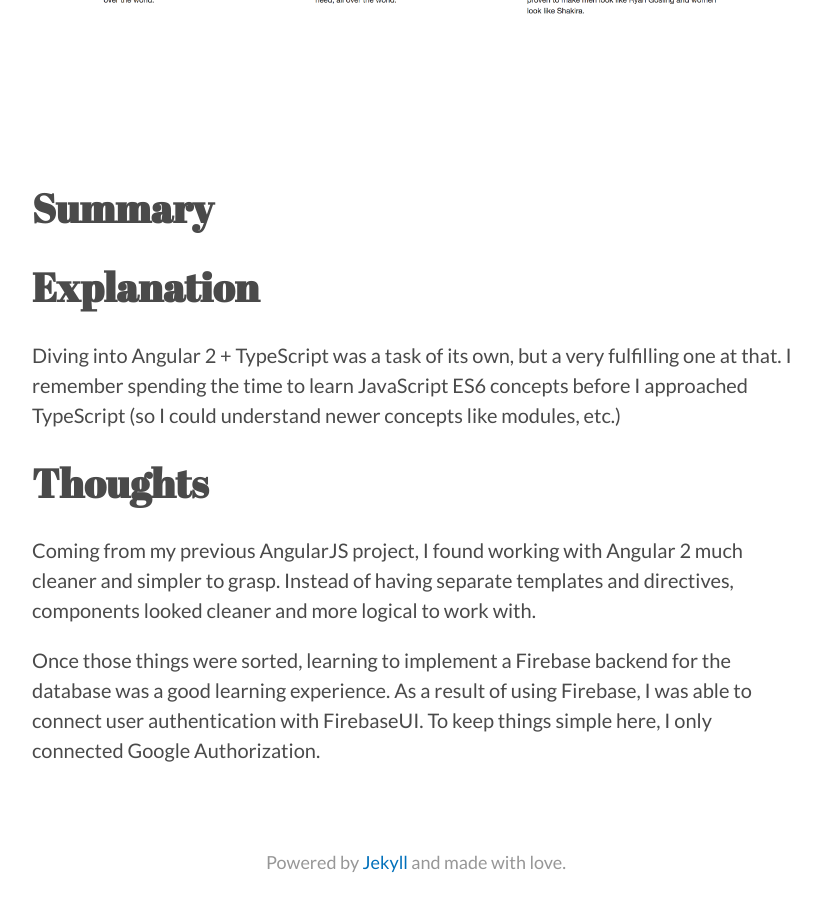
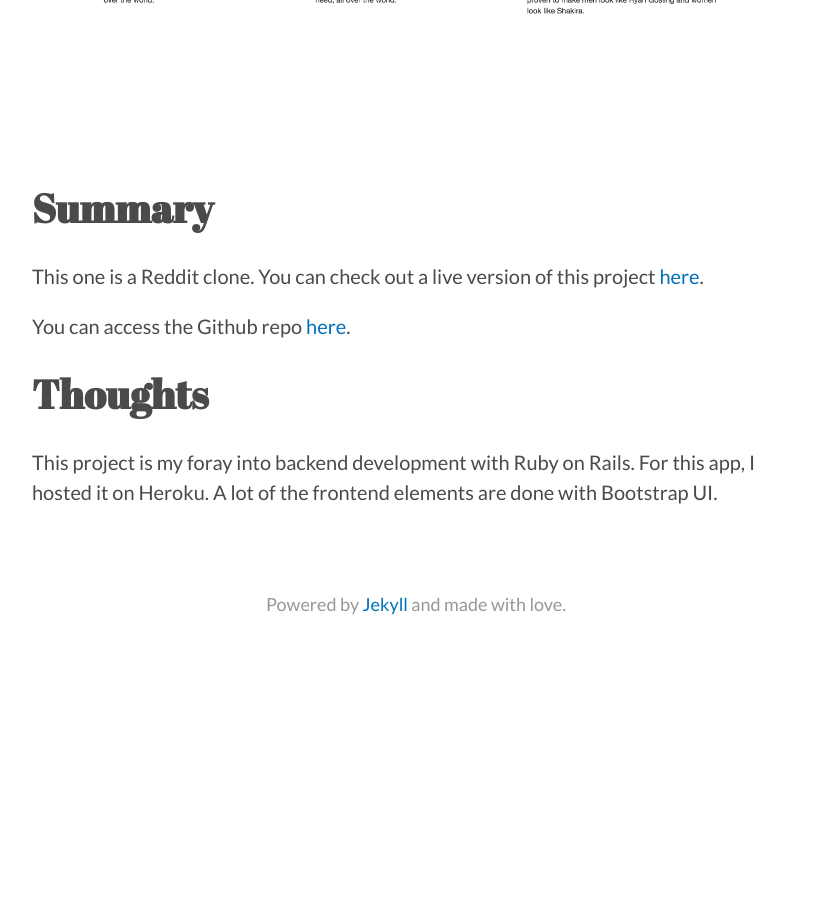
Before and after one commit to aizkhaj/aizkhaj.github.io, a Jekyll site: the page built from _portfolio/2017-04-27-bloccit.md, in a window 1280 px wide and 900 px high, scrolled down 687 px. Shown: the whole window, without its empty margins (224-1045 px from the left). Built offline with Jekyll 4.4.1, drawn with Linux system fonts in a browser that asks for light colours; nearby versions of some CDN libraries; after the commit the page ends 1369 px from its top, so only the background shows below that.

Commit message:
have a bloccit page...still not complete, but good enough.

```diff
--- a/_portfolio/2017-04-27-bloccit.md
+++ b/_portfolio/2017-04-27-bloccit.md
@@ -11,14 +11,10 @@ short-description: A Reddit clone. Built with Ruby on Rails!
 
 ## Summary
 
+This one is a Reddit clone. You can check out a live version of this project [here](https://infinite-headland-84041.herokuapp.com/).
 
-
-## Explanation
-
-Diving into Angular 2 + TypeScript was a task of its own, but a very fulfilling one at that. I remember spending the time to learn JavaScript ES6 concepts before I approached TypeScript (so I could understand newer concepts like modules, etc.)
+You can access the Github repo [here](https://github.com/aizkhaj/bloccit).
 
 ## Thoughts
 
-Coming from my previous AngularJS project, I found working with Angular 2 much cleaner and simpler to grasp. Instead of having separate templates and directives, components looked cleaner and more logical to work with.
-
-Once those things were sorted, learning to implement a Firebase backend for the database was a good learning experience. As a result of using Firebase, I was able to connect user authentication with FirebaseUI. To keep things simple here, I only connected Google Authorization.
+This project is my foray into backend development with Ruby on Rails. For this app, I hosted it on Heroku. A lot of the frontend elements are done with Bootstrap UI.
```
